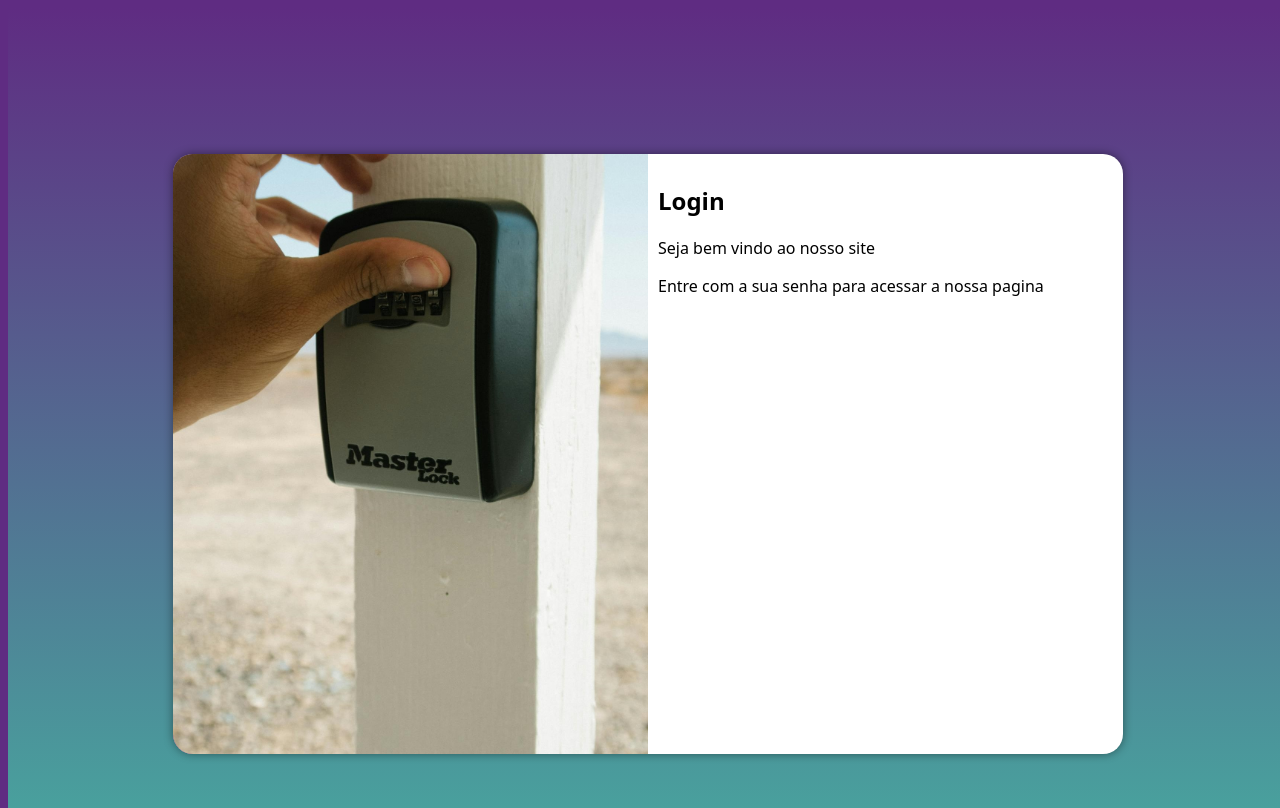
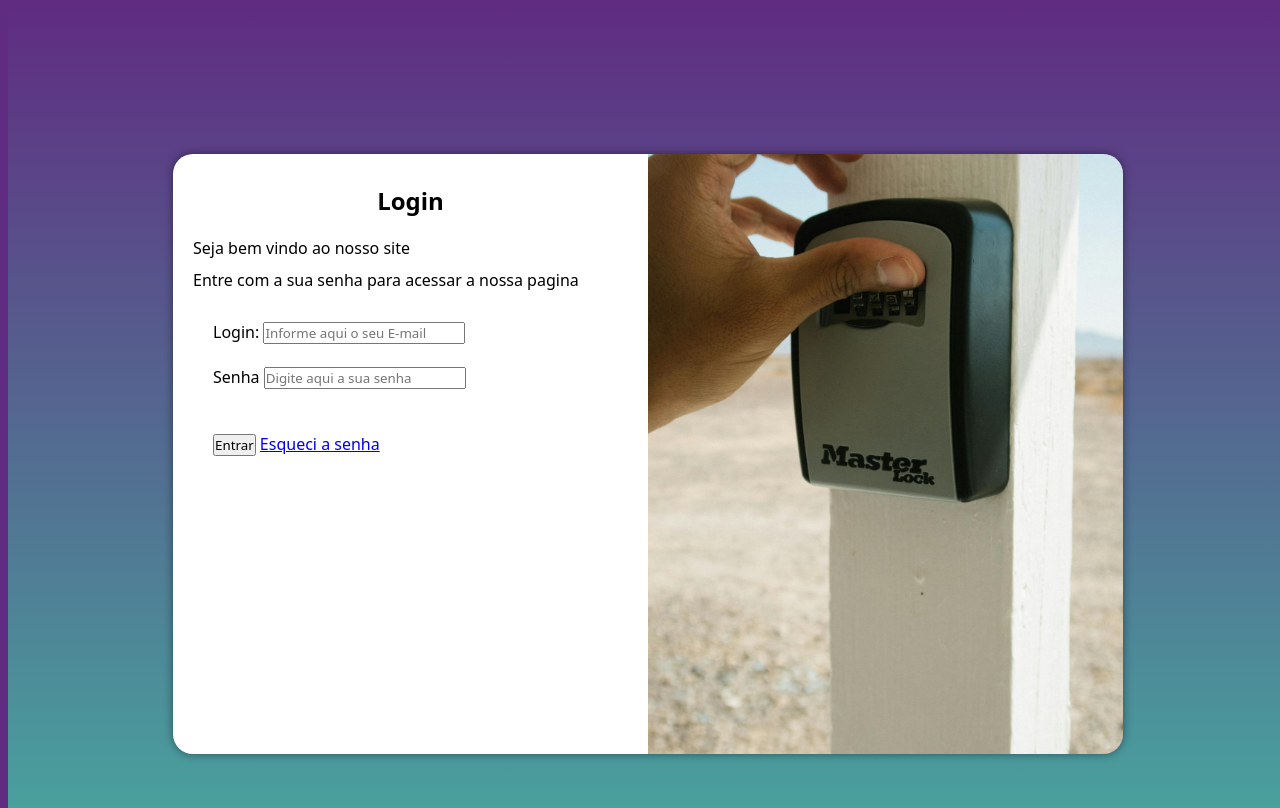
Before and after one commit to Lindomar2025/projeto-login, a plain HTML site: page index.html in a window 1280 px wide. Drawn offline with Linux system fonts and the light colour scheme.

Commit message:
Criando o input de senha

```diff
--- a/estilos/media-query.css
+++ b/estilos/media-query.css
@@ -23,7 +23,6 @@ section#Login > div#imagem {
     left: 30%;
     transform: translate(0%, 0%);
     background-position: center ;
-
 }
 
 section#Login > div#formulario {
@@ -44,18 +43,17 @@ section#Login {
     }
 
 section#Login > div#imagem {
-    float: left;
+    float: right;
     width: 50%;
     height: 100%;
     top: 70%;
     left: 30%;
     transform: translate(0%, 0%);
     background-position: center ;
-
 }
 
 section#Login > div#formulario {
-    float: right;
+    float: left;
     width: 50%;
 }
 
--- a/estilos/style.css
+++ b/estilos/style.css
@@ -53,3 +53,20 @@ section#Login > div#formulario {
     padding: 10px;
 
 }
+
+Div#formulario > h1 {
+
+    text-align: center;
+    margin-bottom:  20px;
+}
+
+Div#formulario > p {
+
+     font-size: 1em;
+     margin:  10px;
+}
+
+Div#formulario > form {
+    margin:  30px;
+
+}
--- a/index.html
+++ b/index.html
@@ -19,7 +19,20 @@
                 <P>Seja bem vindo ao nosso site</P>
 
                 <p>Entre com a sua senha para acessar a nossa pagina</p>
-                <form action="login.php" method="post"></form>
+                <form action="login.php" method="post">
+                <div class="campo">
+                    <label for="ilogin">Login: </label>
+                    <input type="email" name="login" id="ilogin" placeholder="Informe aqui o seu E-mail" autocomplete="email">
+                </div><br>
+                <div>
+                    <label for="isenha">Senha</label>
+                    <input type="password" name="senha" id="isenha" placeholder="Digite aqui a sua senha" autocomplete="current-password">
+                </div><br><br>
+                <div>
+                    <input type="submit" value="Entrar">
+                    <a href="Esqueci_a_senha">Esqueci a senha</a>
+                </div>
+            </form>
             </div>
         </section>
     </main>
```
